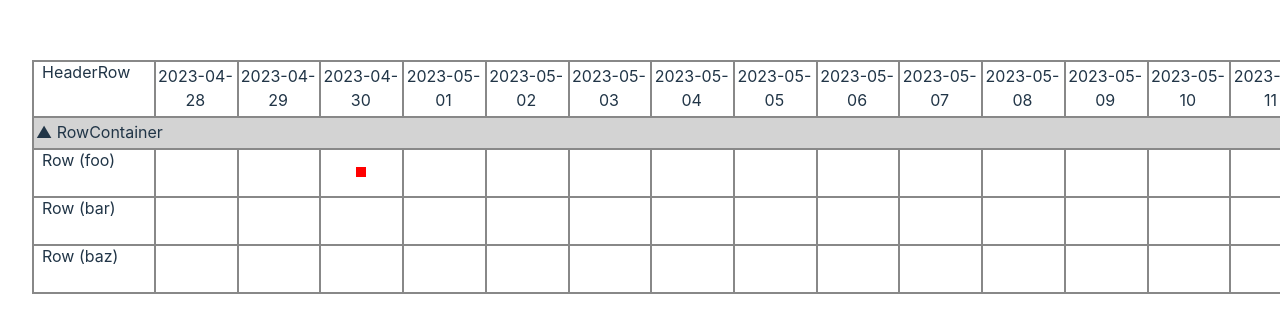
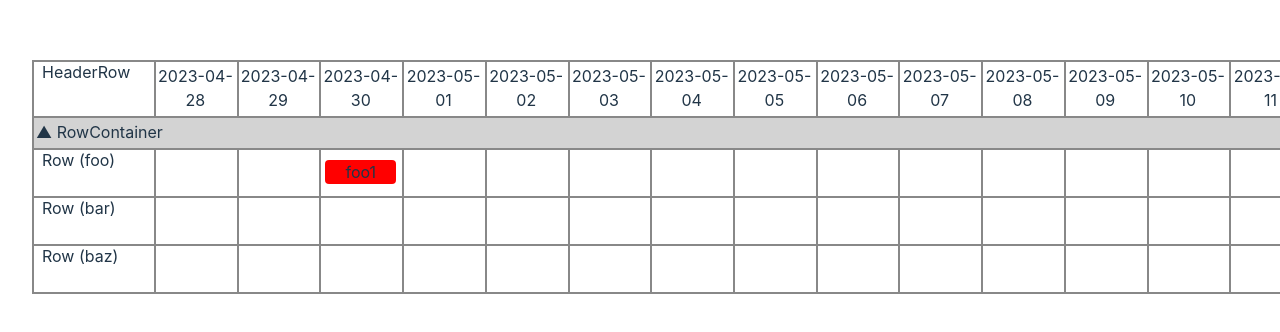
Before and after one commit to asonkeri/planner, a React (Vite) app: page / in a window 1280 px wide. Shown: the part 224-556 px from the top of the page. Built offline with nearby package versions, Linux system fonts and the light colour scheme.

Commit message:
Cell items have full cell width and id as label

```diff
--- a/src/components/Cell/Cell.tsx
+++ b/src/components/Cell/Cell.tsx
@@ -1,5 +1,5 @@
 import styled from "@emotion/styled";
-import { useContext } from "react";
+import { MouseEventHandler, useContext } from "react";
 import { DataContext } from "../../App";
 import { addItemToCell, createItem } from "../../data";
 import { useDropCellItem } from "../../hooks/dragAndDrop";
@@ -32,10 +32,13 @@ export const Cell = (cell: Props) => {
   const { data, setData } = useContext(DataContext);
   const { isOver, drop } = useDropCellItem(cell);
 
-  const handleClick = () => {
-    const item = createItem(cell.rowId, cell.date);
-    const newData = addItemToCell(data, item, cell);
-    setData(newData);
+  const handleClick: MouseEventHandler = (event) => {
+    // Only react to clicks on the cell itself, not on the items inside
+    if (event.target === event.currentTarget) {
+      const item = createItem(cell.rowId, cell.date);
+      const newData = addItemToCell(data, item, cell);
+      setData(newData);
+    }
   };
 
   const rowData = data.find((item) => item.id === cell.rowId);
--- a/src/components/CellItem/CellItem.tsx
+++ b/src/components/CellItem/CellItem.tsx
@@ -6,10 +6,11 @@ import { useDragCellItem } from "../../hooks/dragAndDrop";
 import { Item } from "../../types";
 
 const CellItemStyle = styled.div`
-  width: 10px;
-  height: 10px;
+  width: 100%;
   margin: 2px;
   background-color: red;
+  border-radius: 0.25rem;
+  cursor: pointer;
 `;
 
 type Props = Item;
@@ -22,7 +23,7 @@ const CellItem = (item: Props) => {
   const { data, setData } = useContext(DataContext);
   const { dragRef } = useDragCellItem(item, handleDrop);
 
-  return <CellItemStyle ref={dragRef} />;
+  return <CellItemStyle ref={dragRef} >{item.id}</CellItemStyle>;
 };
 
 export default CellItem;
```
